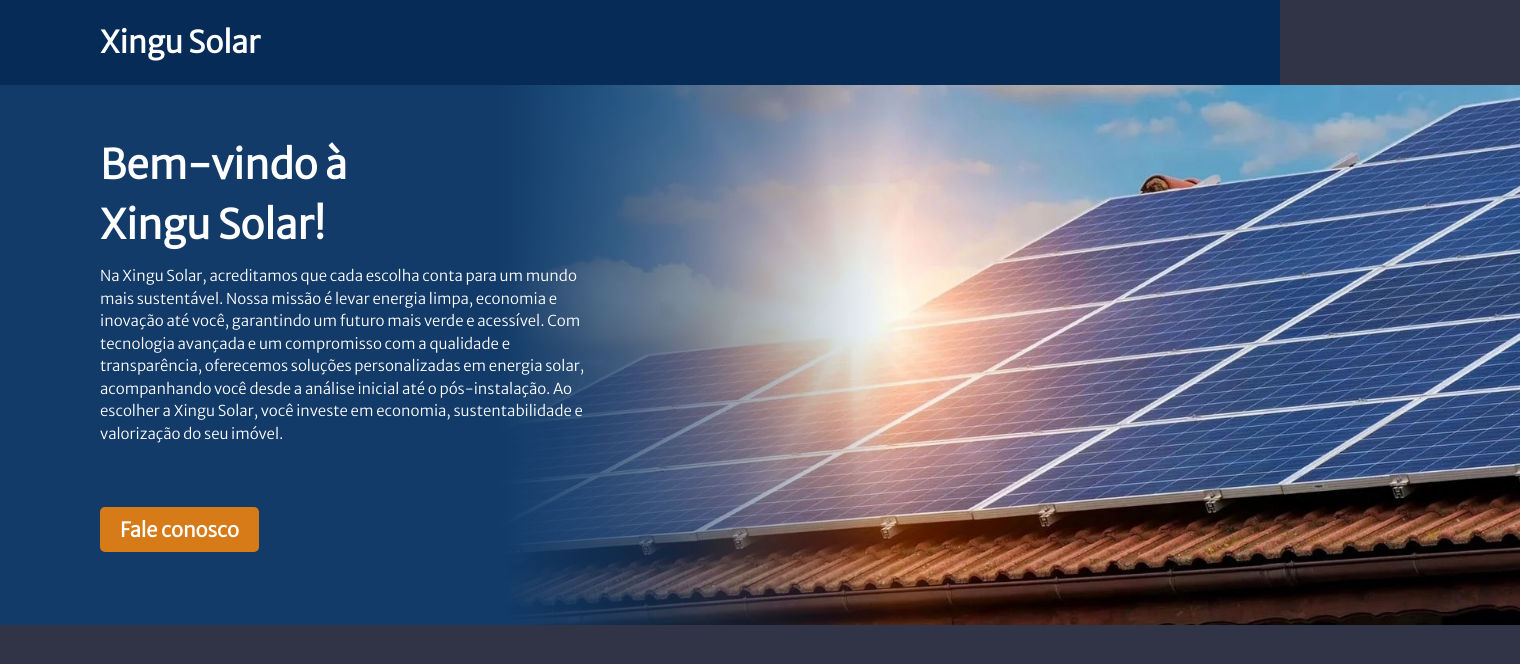
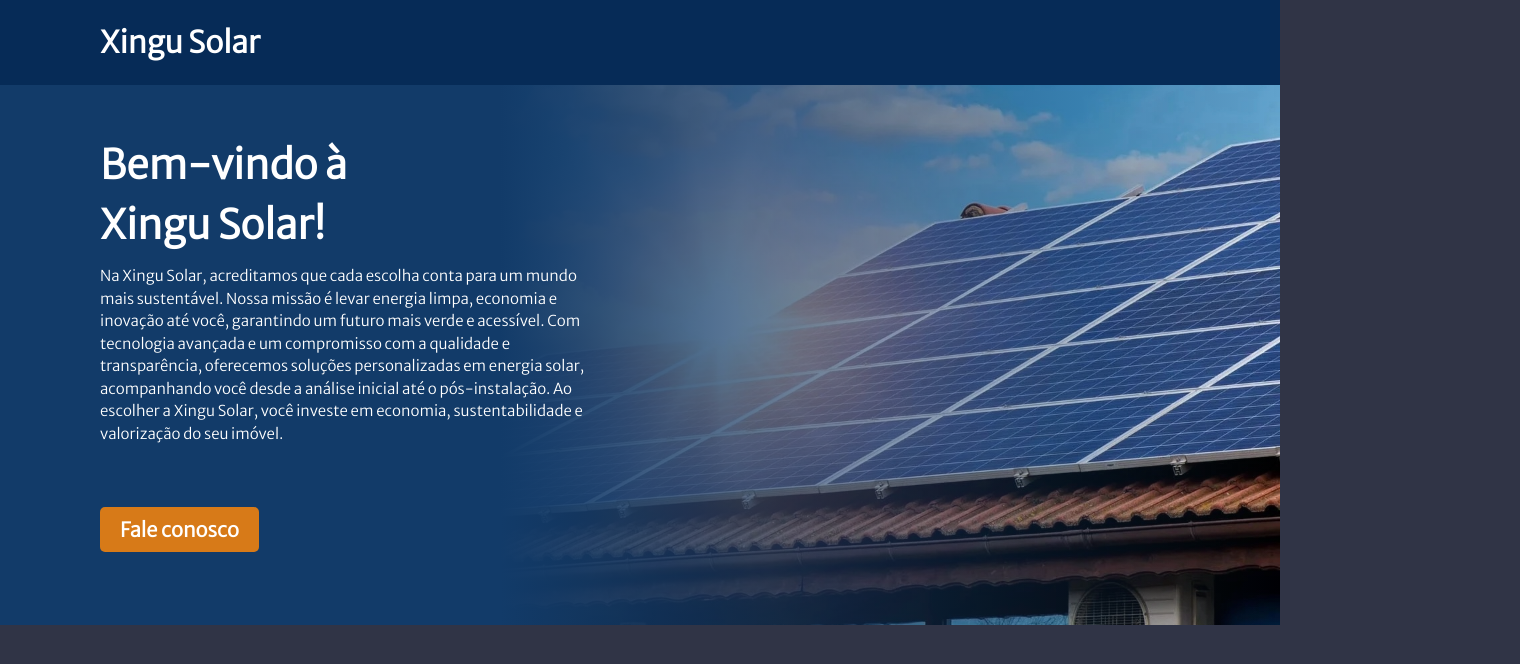
Before and after one commit to levisantosp/xingusolar, a Next.js app: page / in a window 1280 px wide. Shown: the top 664 px of the page, 1520 px wide, since content can reach past the window. Built offline with nearby package versions, Linux system fonts and the light colour scheme.

Commit message:
class name `hero-container` e `house` agora ocupam a tela toda

```diff
--- a/src/styles/globals.css
+++ b/src/styles/globals.css
@@ -42,19 +42,22 @@ body {
 
 .hero-container {
         position: relative;
-        width: 100%;
+        width: 100vw;
         min-height: 540px;
         background: linear-gradient(to right, rgba(18, 59, 105, 1), rgba(18, 59, 105, 1) 500px, rgba(18, 59, 105, 0));
-        max-width: 900px;
         padding-top: 50px;
+        /* left: 50%;
+        transform: translateX(-50%); */
+        overflow: hidden;
 }
 
 .house {
         position: absolute;
         top: 0;
-        left: 400;
+        left: 0;
+        right: 0;
+        width: 100%;
+        height: 100%;
         object-fit: cover;
         z-index: -1;
-        max-width: 1520px;
-        max-height: 540px;
 }
```
